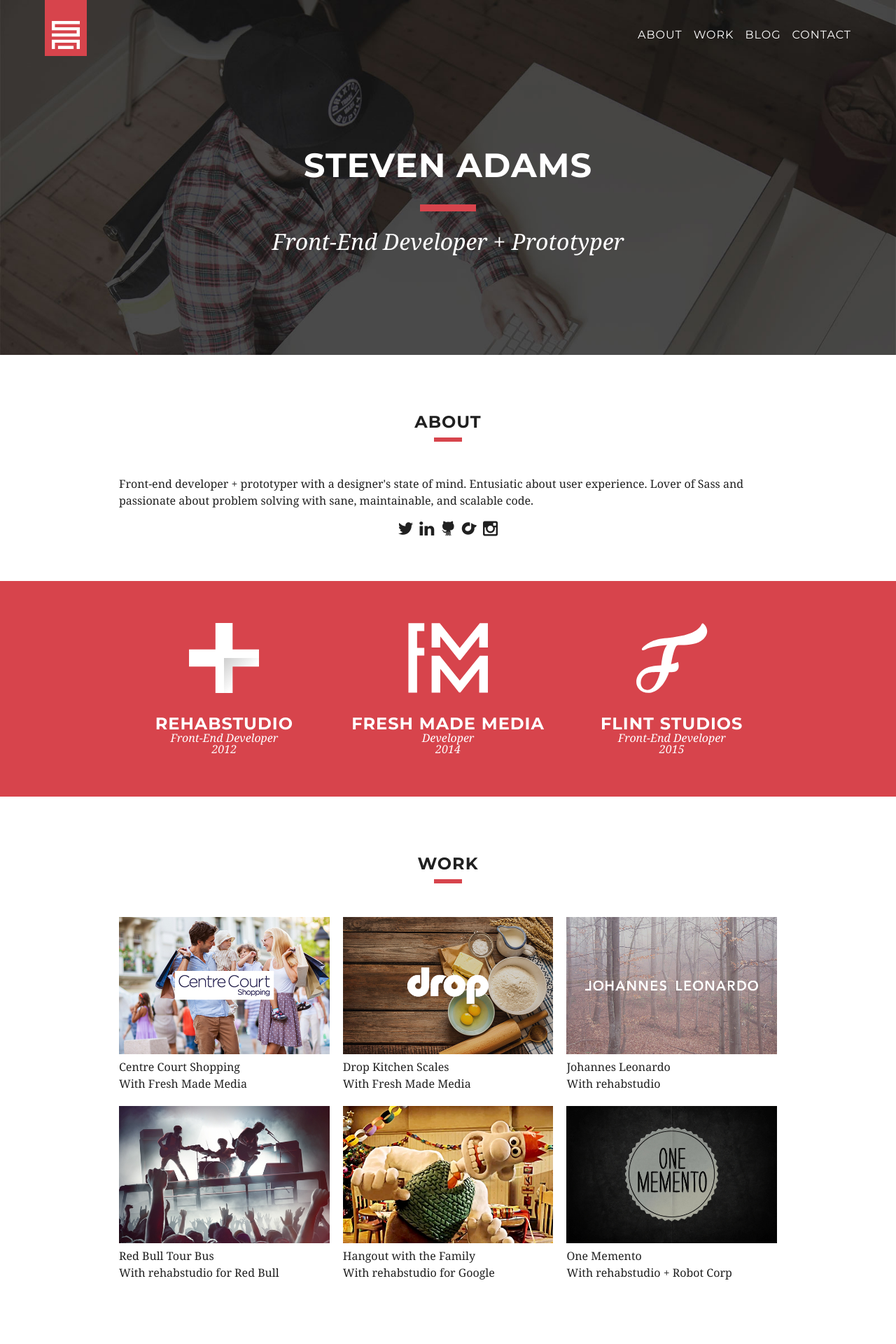
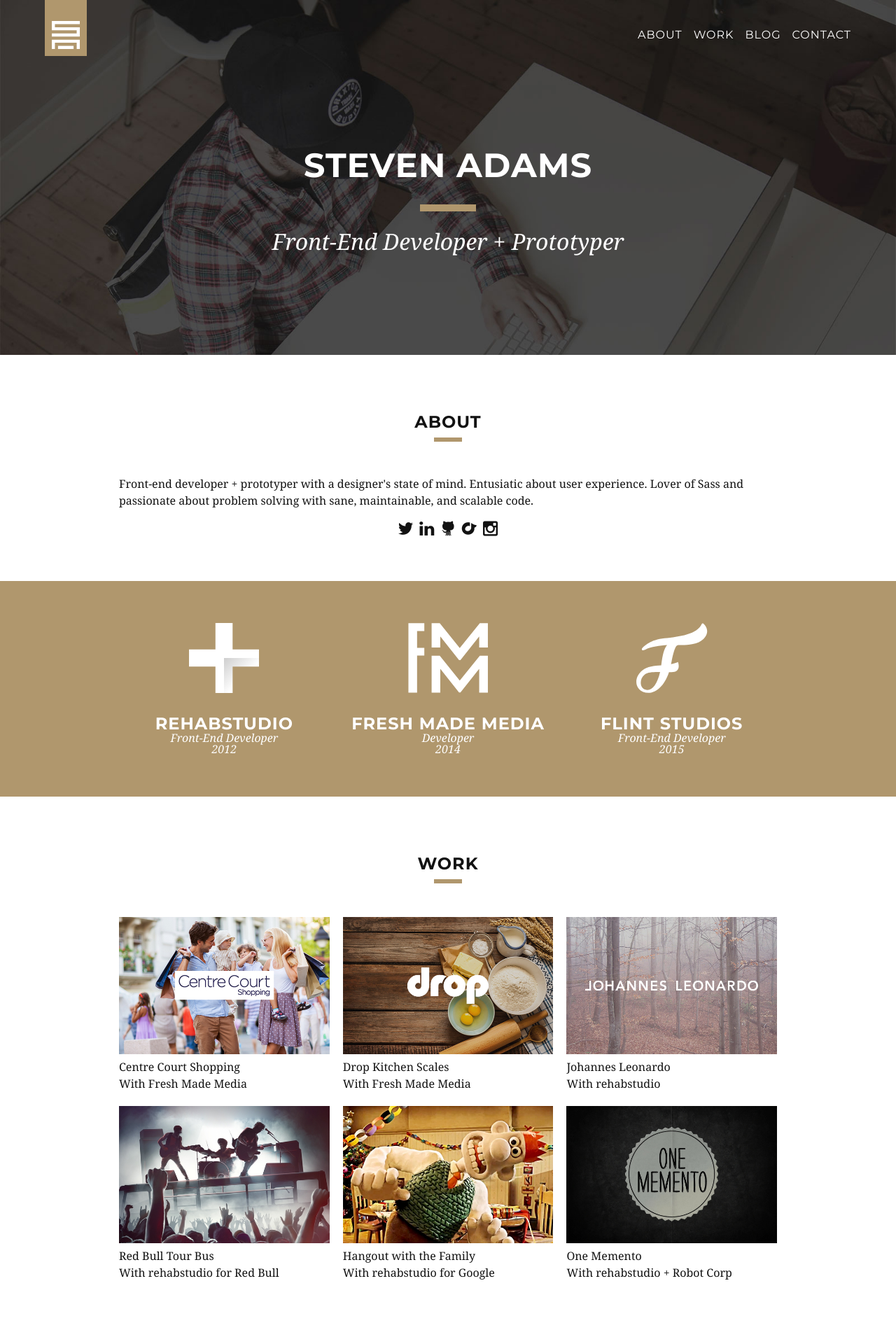
Before and after one commit to stevenadams/stevenadams.github.io, a Jekyll site: the page built from index.html, in a window 1280 px wide. Shown: the top 1920 px of the page at 70% size. Built offline with Jekyll 4.4.1, drawn with Linux system fonts in a browser that asks for light colours; nearby versions of some CDN libraries.

Commit message:
changing color again

```diff
--- a/assets/butler/scss/base/_normalize.scss
+++ b/assets/butler/scss/base/_normalize.scss
@@ -131,7 +131,7 @@
 
     &:hover,
     &:active {
-        color: $red;
+        color: $main_color;
         outline: 0;
     }
 }
--- a/assets/butler/scss/layout/_components.scss
+++ b/assets/butler/scss/layout/_components.scss
@@ -234,11 +234,11 @@
 .social__link{
 	position: relative;
 
-	color: $red--dark;
+	color: $main_color;
 	text-decoration: none;
 
 	&:hover{
-		color: darken($red--dark, 6%);
+		color: darken($main_color, 6%);
 
 		@include transition(color 0.4s ease-in-out);
 	}
```
Also changed, not shown: assets/butler/scss/_settings.scss (+12 -5 lines), assets/dist/css/build.min.css, 1 other file.
